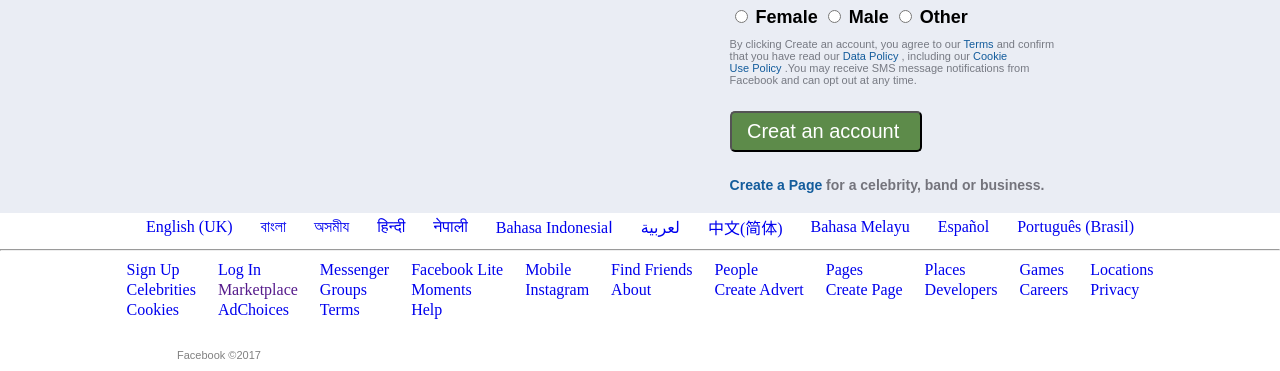
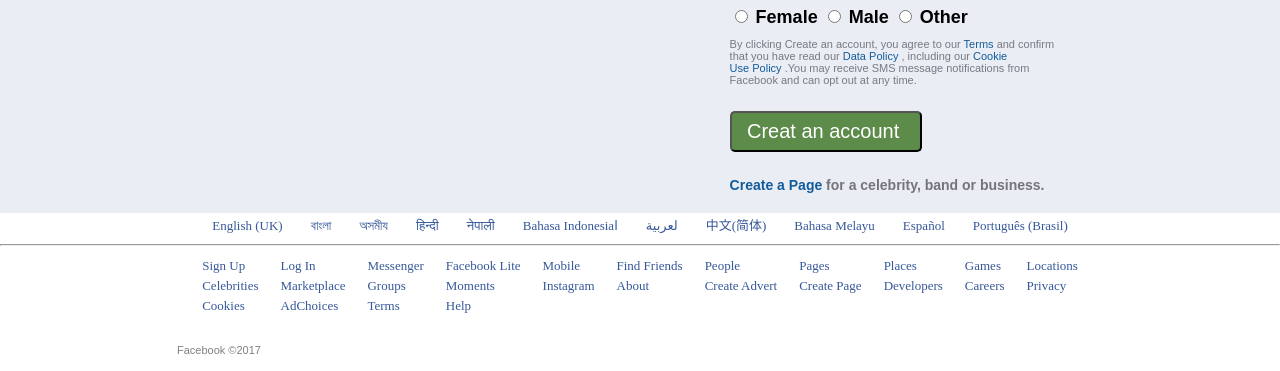
Before and after one commit to sukantha/FAcebook, a plain HTML site: page index.html in a window 1280 px wide. Shown: the part 439-810 px from the top of the page. Drawn offline with Linux system fonts and the light colour scheme.

Commit message:
Update style.css

```diff
--- a/style.css
+++ b/style.css
@@ -1,4 +1,3 @@
-
 
 body{
 	margin: 0;
@@ -90,6 +89,10 @@ form{
 .pass p{
 	margin: 2px 0;
 	padding: 0;
+}
+
+#sub input value :hover{
+	color: #red;
 }
 
 
@@ -342,7 +345,9 @@ select {
 	padding: 0 13px;
 }
 .language table td a{
+	color: #365899;
 	text-decoration: none;
+	font-size: 13px;
 }
 
 .more  {
@@ -359,9 +364,13 @@ select {
 .more table td{
 	margin: 0;
 	padding: 0 10px;
+
 }
 .more table tr a{
+	color:#365899;
 	text-decoration: none;
+	font-size: 13px;
+
 }
 
 
```
